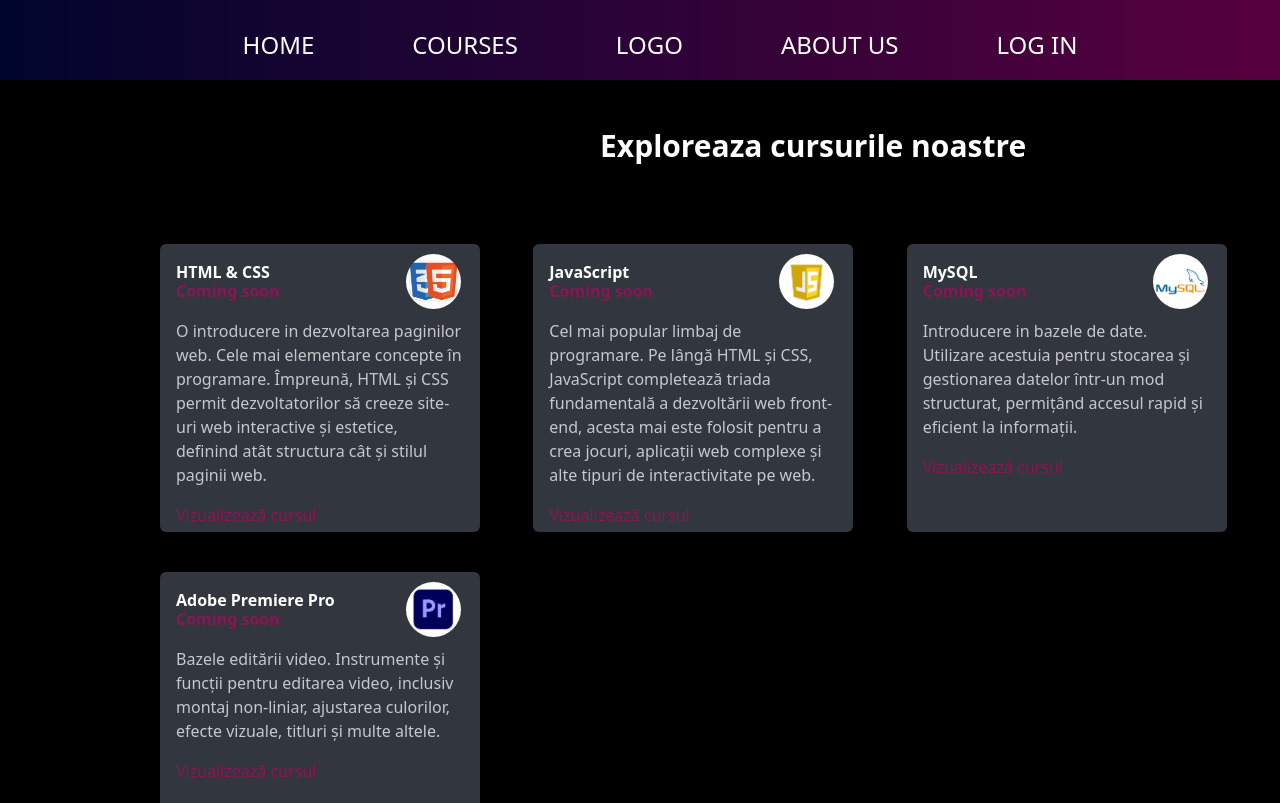
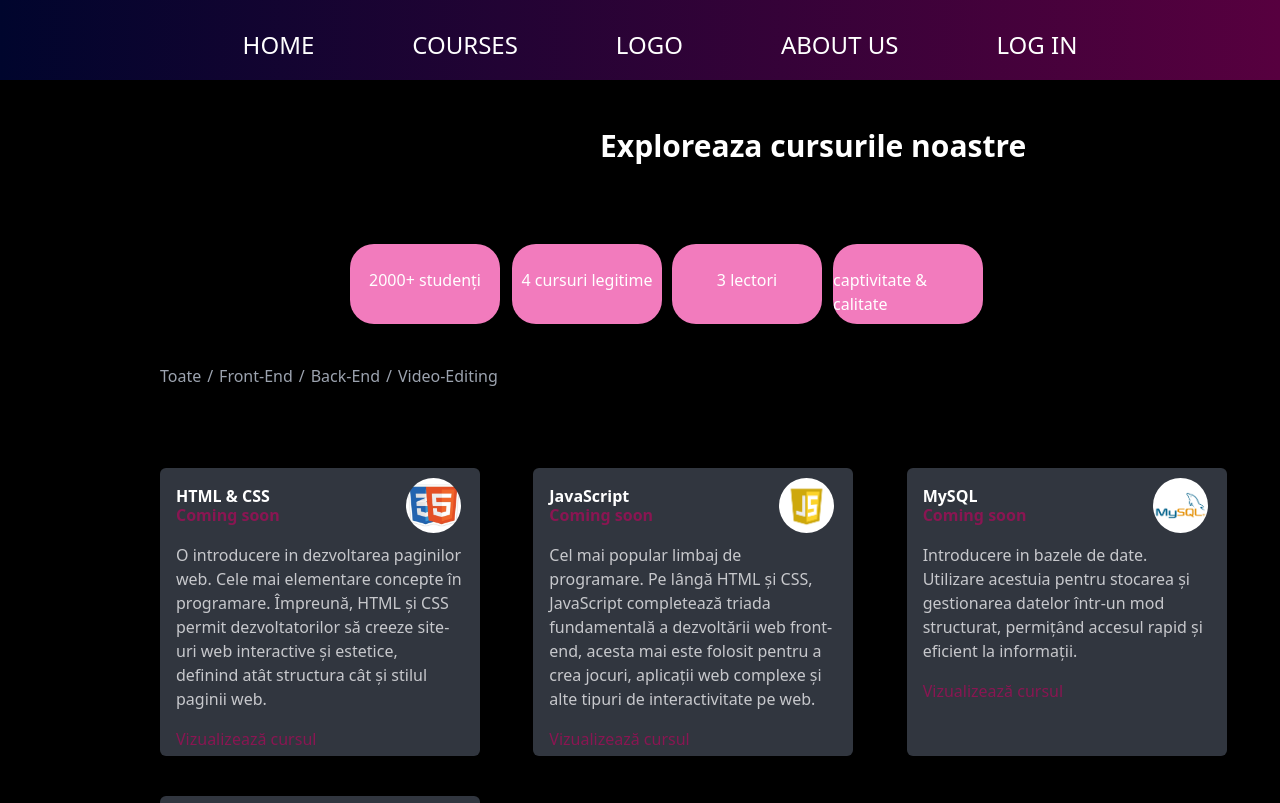
Before and after one commit to Grigore1P/AGC-Tech, a React (Create React App) app: page /courses in a window 1280 px wide. Shown: the top 803 px of the page. Built offline with nearby package versions, Linux system fonts and the light colour scheme.

Commit message:
inca un grid + categorii functionabile cu switch

```diff
--- a/src/components/CoursesPageComponent/CoursesPage.tsx
+++ b/src/components/CoursesPageComponent/CoursesPage.tsx
@@ -1,4 +1,4 @@
-import React from 'react';
+import React, {useState} from 'react';
 import htmlcss1 from './htmlcss1.jpg';
 import javascript from './javascript.png';
 import mysql1 from './mysql1.jpg';
@@ -6,64 +6,216 @@ import premiere from './premiere.png';
 
 
 const CoursesPage = () => {
-    return(
-        <div className="main bg-black h-[1000px] relative w-screen ">
-            <br />
-            <br />
-            <h1 className="text-white text-3xl font-bold ml-[600px]">Exploreaza cursurile noastre</h1>
-            <div className="courses grid grid-cols-3 ml-40 mt-20">
+    const [selectedCategory, setSelectedCategory] = useState("all");
+
+    const handleCategoryClick = (category: string) => {
+        setSelectedCategory(category);
+    };
+    const renderCourses = () => {
+        switch (selectedCategory) {
+            case "front-end":
+                return (
+                    <>
                         <div className="Course1 bg-[#31363F] rounded-md w-80 h-72 p-4 transform hover:scale-105 transition-transform duration-300 perspective-1000">
                             <h2 className="text-white font-bold font-sans">HTML & CSS</h2>
-                    <img className="w-[55px] h-[55px] ml-[230px] mt-[-30px] rounded-full" src={htmlcss1} alt="" />
+                            <img className="w-[55px] h-[55px] ml-[230px] mt-[-30px] rounded-full" src={htmlcss1}
+                                 alt=""/>
                             <div className="about mt-[-30px]">
                                 <h3 className="text-[#891652] font-bold">Coming soon</h3>
-                    <p className="text-[#C7C8CC] mt-4">O introducere in dezvoltarea paginilor web. Cele mai elementare concepte în programare.
-                        Împreună, HTML și CSS permit dezvoltatorilor să creeze site-uri web interactive și estetice,
+                                <p className="text-[#C7C8CC] mt-4">O introducere in dezvoltarea paginilor web. Cele mai
+                                    elementare concepte în programare.
+                                    Împreună, HTML și CSS permit dezvoltatorilor să creeze site-uri web interactive și
+                                    estetice,
                                     definind atât structura cât și stilul paginii web.
                                 </p>
                             </div>
-                    <button className="border-1 border-white text-[#891652] font-sans hover:text-[#FC819E] transition-all mt-4">Vizualizează cursul</button>
+                            <button
+                                className="border-1 border-white text-[#891652] font-sans hover:text-[#FC819E] transition-all mt-4">Vizualizează
+                                cursul
+                            </button>
+                        </div>
+
+                        <div
+                            className="Course2 bg-[#31363F] rounded-md w-80 h-72 p-4 transform hover:scale-105 transition-transform duration-300 perspective-1000">
+                            <h2 className="text-white font-bold font-sans">JavaScript</h2>
+                            <img className="w-[55px] h-[55px] ml-[230px] mt-[-30px] rounded-full" src={javascript}
+                                 alt=""/>
+                            <div className="about mt-[-30px]">
+                                <h3 className="text-[#891652] font-bold">Coming soon</h3>
+                                <p className="text-[#C7C8CC] mt-4">Cel mai popular limbaj de programare. Pe lângă HTML
+                                    și CSS,
+                                    JavaScript completează triada fundamentală a dezvoltării web front-end, acesta mai
+                                    este
+                                    folosit pentru a crea jocuri, aplicații web complexe și alte tipuri de
+                                    interactivitate pe
+                                    web.
+                                </p>
+                            </div>
+                            <button
+                                className="border-1 border-white text-[#891652] font-sans hover:text-[#FC819E] transition-all mt-4">Vizualizează
+                                cursul
+                            </button>
+                        </div>
+                    </>
+                );
+            case "back-end":
+                return <div className="Course3 bg-[#31363F] rounded-md w-80 h-72 p-4 transform hover:scale-105 transition-transform duration-300 perspective-1000">
+                    <h2 className="text-white font-bold font-sans">MySQL</h2>
+                    <img className="w-[55px] h-[55px] ml-[230px] mt-[-30px] rounded-full" src={mysql1} alt=""/>
+                    <div className="about mt-[-30px]">
+                        <h3 className="text-[#891652] font-bold">Coming soon</h3>
+                        <p className="text-[#C7C8CC] mt-4">Introducere in bazele de date. Utilizare acestuia pentru
+                            stocarea și gestionarea datelor
+                            într-un mod structurat, permițând accesul rapid și eficient la informații.
+                        </p>
+                    </div>
+                    <button
+                        className="border-1 border-white text-[#891652] font-sans hover:text-[#FC819E] transition-all mt-4">Vizualizează
+                        cursul
+                    </button>
+                </div>
+            case "video-editing":
+                return <div className="Course4 bg-[#31363F] rounded-md mt-10 w-80 h-72 p-4 transform hover:scale-105 transition-transform duration-300 perspective-1000">
+                    <h2 className="text-white font-bold font-sans">Adobe Premiere Pro</h2>
+                    <img className="w-[55px] h-[55px] ml-[230px] mt-[-30px] rounded-full" src={premiere} alt=""/>
+                    <div className="about mt-[-30px]">
+                        <h3 className="text-[#891652] font-bold">Coming soon</h3>
+                        <p className="text-[#C7C8CC] mt-4">Bazele editării video. Instrumente și funcții pentru editarea
+                            video,
+                            inclusiv montaj non-liniar, ajustarea culorilor, efecte vizuale, titluri și multe altele.
+                        </p>
+                    </div>
+                    <button
+                        className="border-1 border-white text-[#891652] font-sans hover:text-[#FC819E] transition-all mt-4">Vizualizează
+                        cursul
+                    </button>
+                </div>
+            default:
+                return (
+                    <>
+                        <div className="Course1 bg-[#31363F] rounded-md w-80 h-72 p-4 transform hover:scale-105 transition-transform duration-300 perspective-1000">
+                            <h2 className="text-white font-bold font-sans">HTML & CSS</h2>
+                            <img className="w-[55px] h-[55px] ml-[230px] mt-[-30px] rounded-full" src={htmlcss1}
+                                 alt=""/>
+                            <div className="about mt-[-30px]">
+                                <h3 className="text-[#891652] font-bold">Coming soon</h3>
+                                <p className="text-[#C7C8CC] mt-4">O introducere in dezvoltarea paginilor web. Cele mai
+                                    elementare concepte în programare.
+                                    Împreună, HTML și CSS permit dezvoltatorilor să creeze site-uri web interactive și
+                                    estetice,
+                                    definind atât structura cât și stilul paginii web.
+                                </p>
+                            </div>
+                            <button
+                                className="border-1 border-white text-[#891652] font-sans hover:text-[#FC819E] transition-all mt-4">Vizualizează
+                                cursul
+                            </button>
                         </div>
 
                         <div className="Course2 bg-[#31363F] rounded-md w-80 h-72 p-4 transform hover:scale-105 transition-transform duration-300 perspective-1000">
                             <h2 className="text-white font-bold font-sans">JavaScript</h2>
-                    <img className="w-[55px] h-[55px] ml-[230px] mt-[-30px] rounded-full" src={javascript} alt="" />
+                            <img className="w-[55px] h-[55px] ml-[230px] mt-[-30px] rounded-full" src={javascript}
+                                 alt=""/>
                             <div className="about mt-[-30px]">
                                 <h3 className="text-[#891652] font-bold">Coming soon</h3>
-                        <p className="text-[#C7C8CC] mt-4">Cel mai popular limbaj de programare. Pe lângă HTML și CSS,
-                            JavaScript completează triada fundamentală a dezvoltării web front-end, acesta mai este folosit pentru a crea jocuri, aplicații web complexe și alte tipuri de interactivitate pe web.
+                                <p className="text-[#C7C8CC] mt-4">Cel mai popular limbaj de programare. Pe lângă HTML
+                                    și CSS,
+                                    JavaScript completează triada fundamentală a dezvoltării web front-end, acesta mai
+                                    este
+                                    folosit pentru a crea jocuri, aplicații web complexe și alte tipuri de
+                                    interactivitate pe
+                                    web.
                                 </p>
                             </div>
-                    <button className="border-1 border-white text-[#891652] font-sans hover:text-[#FC819E] transition-all mt-4">Vizualizează cursul</button>
+                            <button
+                                className="border-1 border-white text-[#891652] font-sans hover:text-[#FC819E] transition-all mt-4">Vizualizează
+                                cursul
+                            </button>
                         </div>
 
                         <div className="Course3 bg-[#31363F] rounded-md w-80 h-72 p-4 transform hover:scale-105 transition-transform duration-300 perspective-1000">
                             <h2 className="text-white font-bold font-sans">MySQL</h2>
-                    <img className="w-[55px] h-[55px] ml-[230px] mt-[-30px] rounded-full" src={mysql1} alt="" />
+                            <img className="w-[55px] h-[55px] ml-[230px] mt-[-30px] rounded-full" src={mysql1} alt=""/>
                             <div className="about mt-[-30px]">
                                 <h3 className="text-[#891652] font-bold">Coming soon</h3>
-                        <p className="text-[#C7C8CC] mt-4">Introducere in bazele de date. Utilizare acestuia pentru stocarea și gestionarea datelor
+                                <p className="text-[#C7C8CC] mt-4">Introducere in bazele de date. Utilizare acestuia
+                                    pentru
+                                    stocarea și gestionarea datelor
                                     într-un mod structurat, permițând accesul rapid și eficient la informații.
                                 </p>
                             </div>
-                    <button className="border-1 border-white text-[#891652] font-sans hover:text-[#FC819E] transition-all mt-4">Vizualizează cursul</button>
+                            <button
+                                className="border-1 border-white text-[#891652] font-sans hover:text-[#FC819E] transition-all mt-4">Vizualizează
+                                cursul
+                            </button>
                         </div>
 
-                <div className="Course4 bg-[#31363F] rounded-md mt-10 w-80 h-72 p-4 transform hover:scale-105 transition-transform duration-300 perspective-1000">
+                        <div
+                            className="Course4 bg-[#31363F] rounded-md mt-10 w-80 h-72 p-4 transform hover:scale-105 transition-transform duration-300 perspective-1000">
                             <h2 className="text-white font-bold font-sans">Adobe Premiere Pro</h2>
-                    <img className="w-[55px] h-[55px] ml-[230px] mt-[-30px] rounded-full" src={premiere} alt="" />
+                            <img className="w-[55px] h-[55px] ml-[230px] mt-[-30px] rounded-full" src={premiere}
+                                 alt=""/>
                             <div className="about mt-[-30px]">
                                 <h3 className="text-[#891652] font-bold">Coming soon</h3>
-                        <p className="text-[#C7C8CC] mt-4">Bazele editării video. Instrumente și funcții pentru editarea video,
-                            inclusiv montaj non-liniar, ajustarea culorilor, efecte vizuale, titluri și multe altele.
+                                <p className="text-[#C7C8CC] mt-4">Bazele editării video. Instrumente și funcții pentru
+                                    editarea
+                                    video,
+                                    inclusiv montaj non-liniar, ajustarea culorilor, efecte vizuale, titluri și multe
+                                    altele.
                                 </p>
                             </div>
-                    <button className="border-1 border-white text-[#891652] font-sans hover:text-[#FC819E] transition-all mt-4">Vizualizează cursul</button>
+                            <button
+                                className="border-1 border-white text-[#891652] font-sans hover:text-[#FC819E] transition-all mt-4">Vizualizează
+                                cursul
+                            </button>
+                        </div>
+                    </>
+                );
+        }
+    };
+
+    return (
+        <div className="main bg-black h-[1100px] relative w-screen ">
+            <br/>
+            <br/>
+            <h1 className="text-white text-3xl font-bold ml-[600px]">Exploreaza cursurile noastre</h1>
+            <div className="Noi grid grid-cols-4 mt-20 drop-shadow-xl">
+                <div className="w-[150px] h-[80px] bg-[#F27BBD] rounded-3xl ml-[350px]">
+                    <h3 className="text-white font-sans flex justify-center items-center mt-6">2000+ studenți</h3>
                 </div>
 
+                <div className="w-[150px] h-[80px] bg-[#F27BBD] rounded-3xl ml-48">
+                    <h3 className="text-white font-sans flex justify-center items-center mt-6">4 cursuri legitime</h3>
+                </div>
 
+                <div className="w-[150px] h-[80px] bg-[#F27BBD] rounded-3xl ml-8">
+                    <h3 className="text-white font-sans flex justify-center items-center mt-6">3 lectori</h3>
+                </div>
 
+                <div className="w-[150px] h-[80px] bg-[#F27BBD] rounded-3xl ml-[-127px]">
+                    <h3 className="text-white font-sans flex justify-center items-center mt-6">captivitate &
+                        calitate </h3>
+                </div>
+            </div>
 
+            <div className="categorii ml-40 mt-10">
+                <button className="all text-gray-400" onClick={() => handleCategoryClick("all")}>Toate</button>
+                /
+                <span className="text-gray-400">/</span>
+                /
+                <button className="frontend text-gray-400" onClick={() => handleCategoryClick("front-end")}>Front-End</button>
+                /
+                <span className="text-gray-400">/</span>
+                /
+                <button className="backend text-gray-400" onClick={() => handleCategoryClick("back-end")}>Back-End</button>
+                /
+                <span className="text-gray-400">/</span>
+                /
+                <button className="backend text-gray-400" onClick={() => handleCategoryClick("video-editing")}>Video-Editing</button>
+
+            </div>
+            <div className="courses grid grid-cols-3 ml-40 mt-20">
+                {renderCourses()}
             </div>
         </div>
     )
```
Lines whose indentation alone changed are shown as unchanged.
